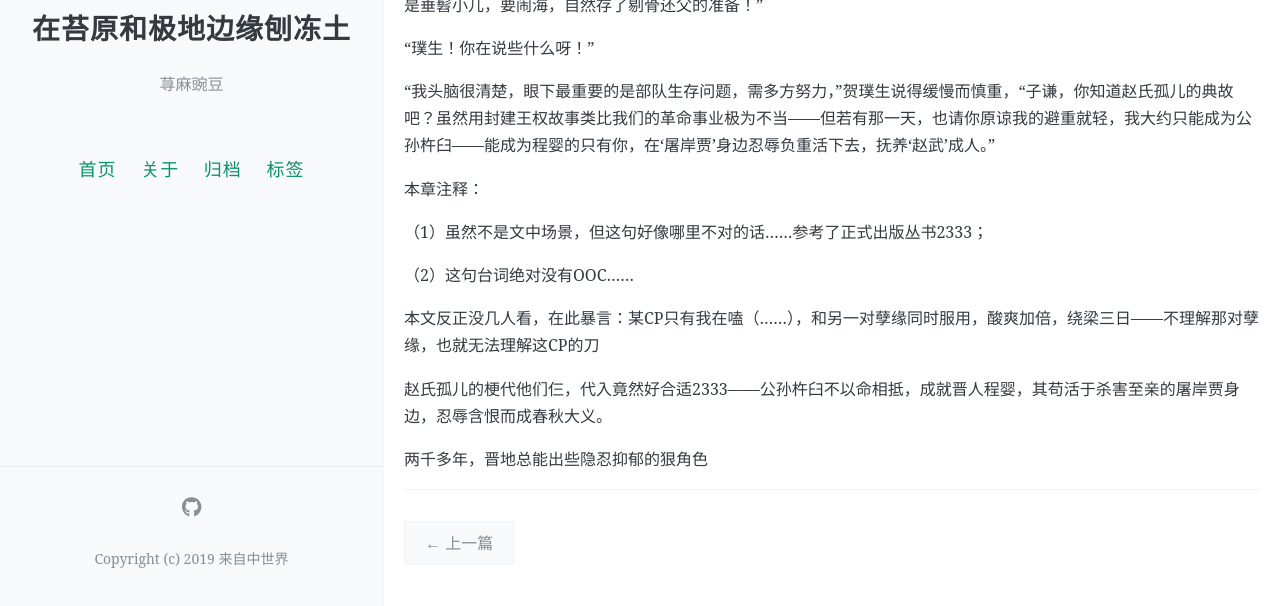
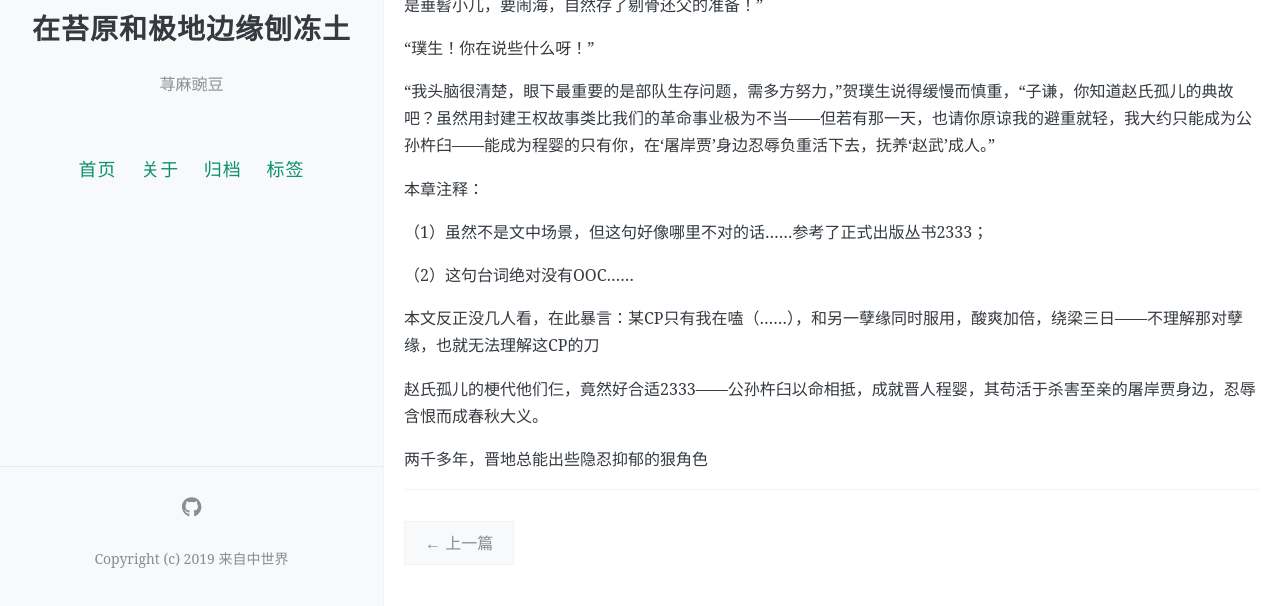
Before and after one commit to qianmawandou/frozenground06, a Jekyll site: the page built from _posts/2022-05-11-chapter29.md, in a window 1280 px wide and 900 px high, scrolled down 8050 px, cut to the strip 294-900 px from the top of the window. Built offline with Jekyll 4.4.1, drawn with Linux system fonts in a browser that asks for light colours; comment, search, counter and statistics services are not loaded.

Commit message:
Update 2022-05-11-chapter29.md

```diff
--- a/_posts/2022-05-11-chapter29.md
+++ b/_posts/2022-05-11-chapter29.md
@@ -1,14 +1,11 @@
 ---
-
 layout: post
 title: 从军始于1924（卷二；29去留）
 date: 2022-05-11
 Author: 荨麻豌豆
 tags: [sample, document]
 comments: true
-
 ---
-
 （原文于2021年9月21发布于某写作平台）
 
 贰拾玖、去留
@@ -235,8 +232,8 @@ comments: true
 
 （2）这句台词绝对没有OOC……
 
-本文反正没几人看，在此暴言：某CP只有我在嗑（……），和另一对孽缘同时服用，酸爽加倍，绕梁三日——不理解那对孽缘，也就无法理解这CP的刀
+本文反正没几人看，在此暴言：某CP只有我在嗑（……），和另一孽缘同时服用，酸爽加倍，绕梁三日——不理解那对孽缘，也就无法理解这CP的刀
 
-赵氏孤儿的梗代他们仨，代入竟然好合适2333——公孙杵臼不以命相抵，成就晋人程婴，其苟活于杀害至亲的屠岸贾身边，忍辱含恨而成春秋大义。
+赵氏孤儿的梗代他们仨，竟然好合适2333——公孙杵臼以命相抵，成就晋人程婴，其苟活于杀害至亲的屠岸贾身边，忍辱含恨而成春秋大义。
 
 两千多年，晋地总能出些隐忍抑郁的狠角色
```
